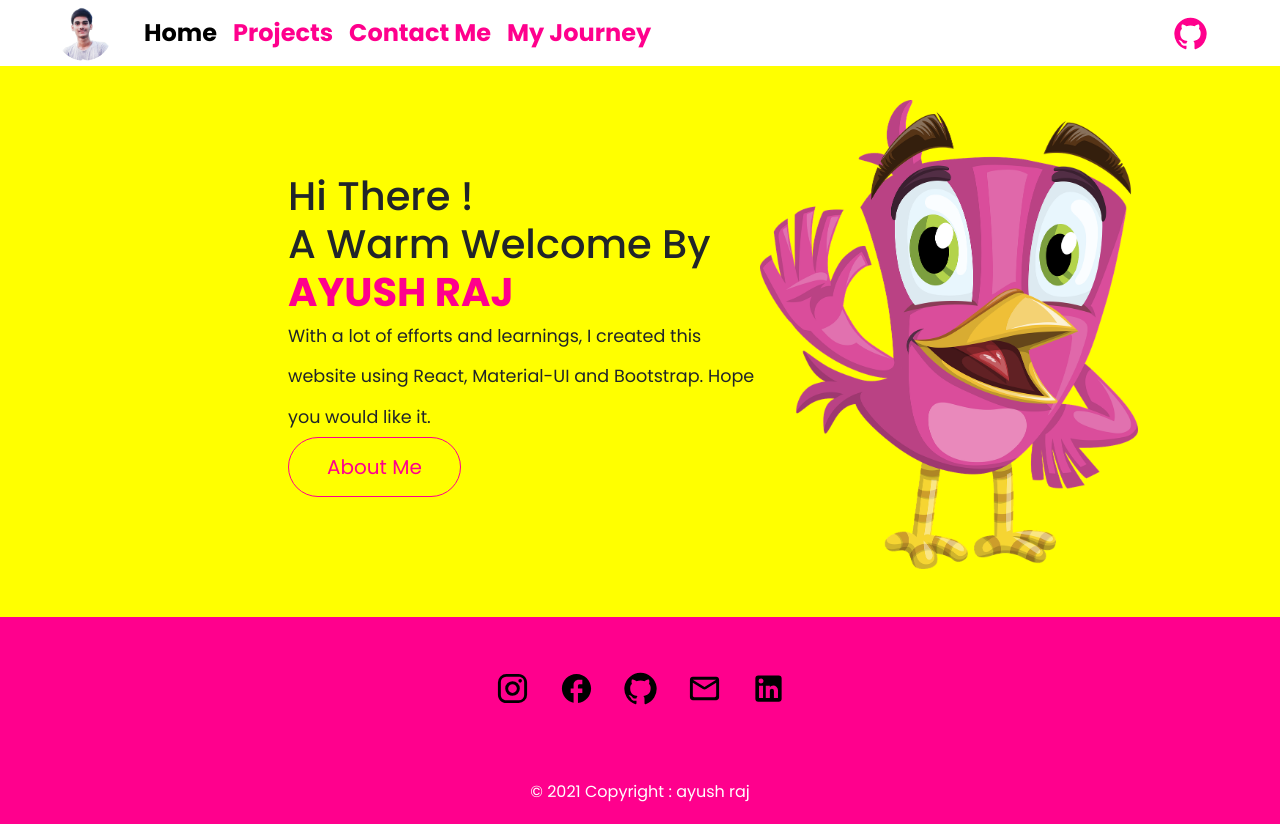
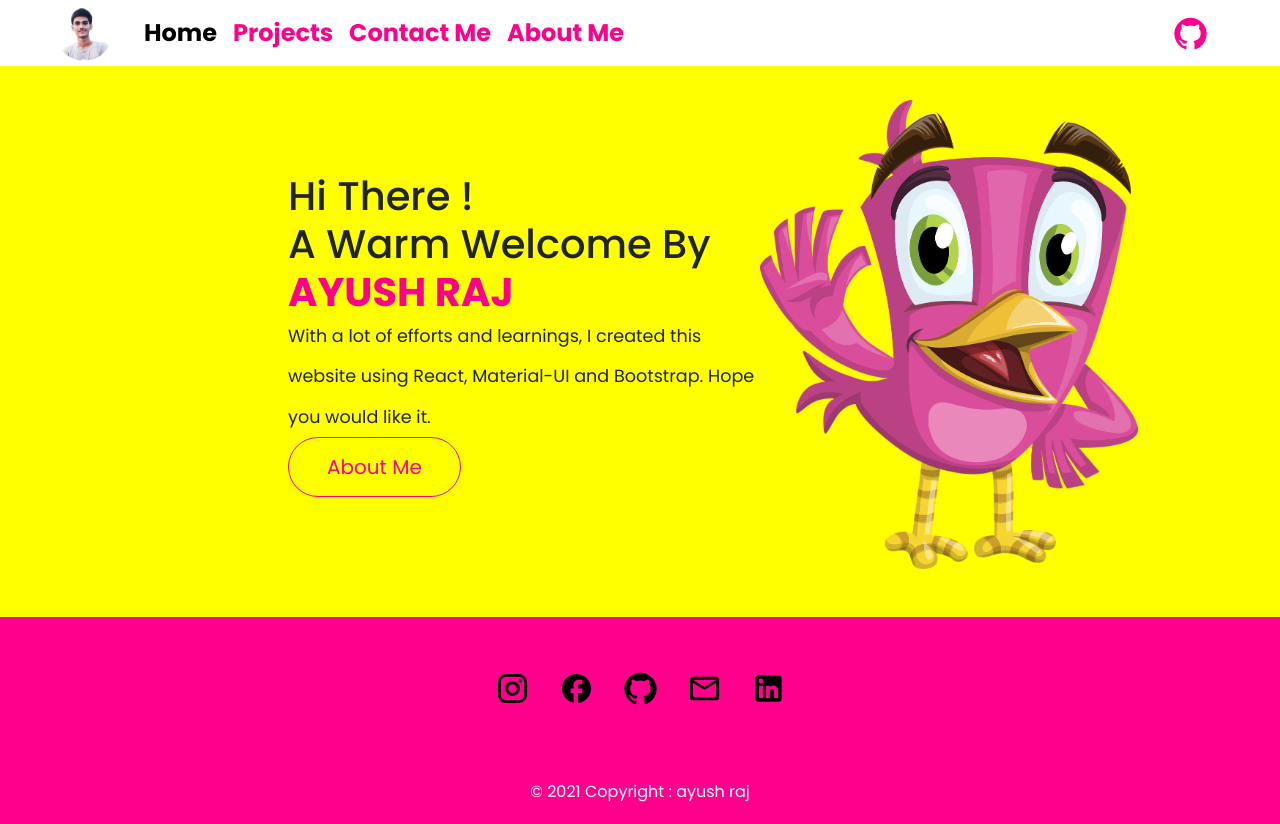
Before and after one commit to CodeLikeAyush/Ayush-Portfolio, a React (Create React App) app: page /#/ in a window 1280 px wide. Built offline with nearby package versions, Linux system fonts and the light colour scheme.

Commit message:
added scroll functionality in contact-me-page

```diff
--- a/src/MyJourn.jsx
+++ b/src/AboutMe.jsx
@@ -5,7 +5,7 @@ import VerticalLinearStepper from './VertStepper';
 
 
 
-function MyJourney() {
+function AboutMe() {
     return (
         <div
             className="container mx-auto mt-5"
@@ -22,4 +22,4 @@ function MyJourney() {
     )
 }
 
-export default MyJourney;
+export default AboutMe;
--- a/src/App.js
+++ b/src/App.js
@@ -5,7 +5,7 @@ import Projects from './Projects';
 import ContactMe from './ContactMe';
 import ErrorPage from './ErrorPage';
 import Footer from './Footer';
-import MyJourney from './MyJourn';
+import AboutMe from './AboutMe';
 import CustomizedSnackbars from './SnackBar';
 
 
@@ -22,7 +22,7 @@ function App() {
         <Route exact path="/projects" element={<Projects />} />
         {/* <Route exact path="/contact" element={<ContactMe name="Achkon" />} /> */}
         <Route exact path="/contact" element={<ContactMe />} />
-        <Route exact path="/journey" element={<MyJourney />} />
+        <Route exact path="/aboutme" element={<AboutMe />} />
         <Route exact path="*" element={<ErrorPage />} />
       </Routes>
 
--- a/src/CommonTemplate.jsx
+++ b/src/CommonTemplate.jsx
@@ -22,7 +22,7 @@ function CommonTemplate(props) {
                     </p>
 
                     <div className="btnDiv" >
-                        <a className="btn btn-lg">{props.btnText}</a>
+                        <a href={props.link} className="btn btn-lg" onClick={props.scrollFunc} target={props.targt} >{props.btnText}</a>
                     </div>
                 </div>
 
--- a/src/ContactMe.jsx
+++ b/src/ContactMe.jsx
@@ -7,9 +7,15 @@ import contact from '../src/static/images/contact.png'
 
 // function ContactMe(props) {
 function ContactMe() {
+
+    const functoScroll = (e) => {
+        e.preventDefault();
+        window.scrollTo(0, 650);
+    }
     return (
+
         <>
-            <CommonTemplate imgSrc={contact} btnText="Scroll Down" link="#top" className="my-5" />
+            <CommonTemplate imgSrc={contact} btnText="Scroll Down" link="" targt="" scrollFunc={functoScroll} className="my-5" />
 
             <div class="container-fluid w-75 mx-auto border rounded py-5 px-5 form-div" id="top" >
                 <div class="row">
--- a/src/Home.jsx
+++ b/src/Home.jsx
@@ -7,7 +7,7 @@ function Home() {
     return (
         <div>
             {/* <img src={hello} alt="" /> */}
-            <CommonTemplate imgSrc={hello} btnText="About Me" />
+            <CommonTemplate imgSrc={hello} btnText="About Me" link="http://localhost:3000/porfolio-experiment#/aboutme" targt="" />
         </div>
     )
 }
--- a/src/Navbar.jsx
+++ b/src/Navbar.jsx
@@ -50,9 +50,9 @@ function Navbar() {
                             </li> */}
                             <li className="nav-item">
                                 <NavLink className="nav-link " style={{ color: "#ff008d" }}
-                                    to="/journey"
+                                    to="/aboutme"
                                     activeClassName="active"
-                                >My Journey</NavLink>
+                                >About Me</NavLink>
                             </li>
                         </ul>
 
@@ -63,7 +63,7 @@ function Navbar() {
                         <ul className="navbar-nav mx-4">
                             <li className="nav-item text-light">
                                 <Button
-                                    href="https://github.com/AyushRaj0101"
+                                    href="https://github.com/CodeLikeAyush"
                                     target="_blank" >{<GitHBtn />}
                                 </Button>
                             </li>
--- a/src/ProjectCard.jsx
+++ b/src/ProjectCard.jsx
@@ -48,15 +48,16 @@ export default function ImgMediaCard() {
         //     </CardActions>
         // </Card>
         <div class="card mx-auto" style={{ width: "18rem" }}>
-            <img src="https://picsum.photos/200/100" class="card-img-top" alt="..." />
+            {/* <img src="https://picsum.photos/200/100" class="card-img-top" alt="..." /> */}
+            <iframe src="https://mern-frontend-ayush.netlify.app/profile" allowfullscreen frameborder="0"></iframe>
             <div class="card-body">
                 <h5 class="card-title">Card title</h5>
                 <hr />
                 <p class="card-text">Some quick example text to build on the card title and make up the bulk of the card's content.</p>
                 {/* <a href="#" class="btn ">View on GitHub</a> */}
                 {/* <div className="btnDiv"> */}
-                        <button href="#" className="btn btn-sm my-3">View on Github</button>
-                    {/* </div> */}
+                <button href="#" className="btn btn-sm my-3">View on Github</button>
+                {/* </div> */}
             </div>
         </div>
     );
```
